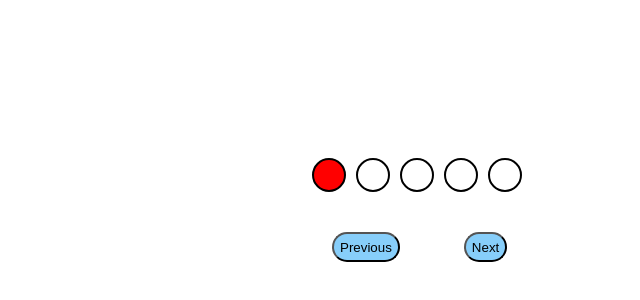
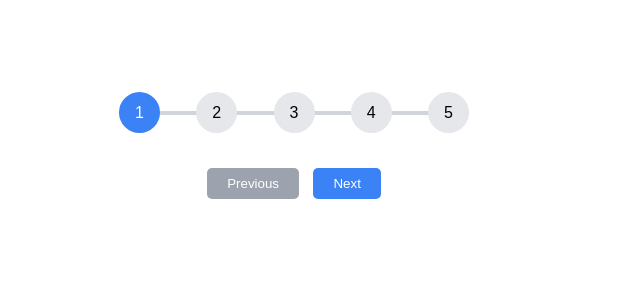
Before and after one commit to acciojob/progress-bar-SamarthSable, a website: page main.html in a window 1280 px wide. Shown: the part 260-560 px from the top of the page, without its empty margins (346-986 px from the left). Drawn offline with Linux system fonts and the light colour scheme.

Commit message:
created a submission

```diff
--- a/main.html
+++ b/main.html
@@ -8,15 +8,20 @@
 
 <body>
 	<!-- the entire body must be written by student -->
-	<div class="progress-bar">
-		<div id="circle-1" class="circle"></div>
-		<div id="circle-2" class="circle"></div>
-		<div id="circle-3" class="circle"></div>
-		<div id="circle-4" class="circle"></div>
-		<div id="circle-5" class="circle"></div>
-	</div>
-	<button id="prev" class="btn">Previous</button>
-	<button id="next" class="btn">Next</button>
+<div class="progress-container">
+  <div class="progress" id="progress"></div>
+
+  <div class="circle active" id="circle-1">1</div>
+  <div class="circle" id="circle-2">2</div>
+  <div class="circle" id="circle-3">3</div>
+  <div class="circle" id="circle-4">4</div>
+  <div class="circle" id="circle-5">5</div>
+</div>
+
+<div class="btns">
+  <button id="prev" disabled>Previous</button>
+  <button id="next">Next</button>
+</div>
     <script type="text/javascript" src="./script.js">
 </script>
 
--- a/script.js
+++ b/script.js
@@ -1,24 +1,40 @@
 //your JS code here. If required.
 const circles = document.querySelectorAll(".circle");
-const prev = document.querySelector("#prev");
-const next = document.querySelector("#next");
-let current=0;
+const prev = document.getElementById("prev");
+const next = document.getElementById("next");
+const progress = document.getElementById("progress");
 
-circles[current].classList.add("active");
-next.addEventListener("click", function () {
-	if(current < circles.length){
-	circles[current+1].classList.add("active");
-	circles[current].classList.remove("active");
-	current++;
-	}
+let current = 1;
 
-})
+update();
 
-prev.addEventListener("click", function () {
-	if(current > 0){
-	circles[current-1].classList.add("active");
-	circles[current].classList.remove("active");
-	current--;
-	}
+next.addEventListener("click", () => {
+  if (current < circles.length) {
+    current++;
+    update();
+  }
+});
 
-})
+prev.addEventListener("click", () => {
+  if (current > 1) {
+    current--;
+    update();
+  }
+});
+
+function update() {
+  circles.forEach((circle, index) => {
+    if (index < current) {
+      circle.classList.add("active");
+    } else {
+      circle.classList.remove("active");
+    }
+  });
+
+  const activeCount = document.querySelectorAll(".circle.active").length;
+  progress.style.width =
+    ((activeCount - 1) / (circles.length - 1)) * 100 + "%";
+
+  prev.disabled = current === 1;
+  next.disabled = current === circles.length;
+}
--- a/styles.css
+++ b/styles.css
@@ -1,33 +1,75 @@
 /*  your css code here. If applicable */
-body{
-	position:absolute;
-	top:50%;
-	left:50%;
-	transform:translate(-50,-50)
-}
-.progress-bar{
-	display:flex;
-	gap:10px;
-	padding:10px;
-}
-.circle{
-	border:2px solid black;
-	border-radius:50%;
-	height:30px;
-	width:30px;
-}
-.btn{
-	height:30px;
-	width:auto;
-	margin:30px;
-	background-color:lightskyblue;
-	border-radius:25px;
+body {
+  font-family: Arial;
+  display: flex;
+  flex-direction: column;
+  align-items: center;
+  justify-content: center;
+  height: 100vh;
 }
 
-.list{
-	background-color:red;
+.progress-container {
+  display: flex;
+  justify-content: space-between;
+  position: relative;
+  width: 350px;
+  margin-bottom: 30px;
 }
 
-.active{
-	background-color:red;
+.progress-container::before {
+  content: "";
+  background: #d1d5db;
+  position: absolute;
+  height: 4px;
+  width: 100%;
+  top: 50%;
+  left: 0;
+  transform: translateY(-50%);
+  z-index: -1;
 }
+
+.progress {
+  background: #3b82f6;
+  position: absolute;
+  height: 4px;
+  width: 0%;
+  top: 50%;
+  left: 0;
+  transform: translateY(-50%);
+  z-index: -1;
+  transition: 0.4s;
+}
+
+.circle {
+  background: #e5e7eb;
+  color: #000;
+  border-radius: 50%;
+  height: 35px;
+  width: 35px;
+  display: flex;
+  align-items: center;
+  justify-content: center;
+  border: 3px solid #e5e7eb;
+  transition: 0.4s;
+}
+
+.circle.active {
+  border-color: #3b82f6;
+  background: #3b82f6;
+  color: white;
+}
+
+button {
+  padding: 8px 20px;
+  margin: 5px;
+  border: none;
+  border-radius: 5px;
+  background: #3b82f6;
+  color: white;
+  cursor: pointer;
+}
+
+button:disabled {
+  background: #9ca3af;
+  cursor: not-allowed;
+}
```
